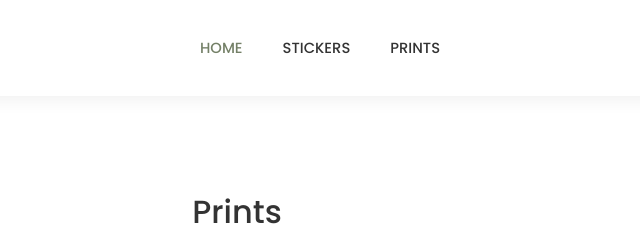
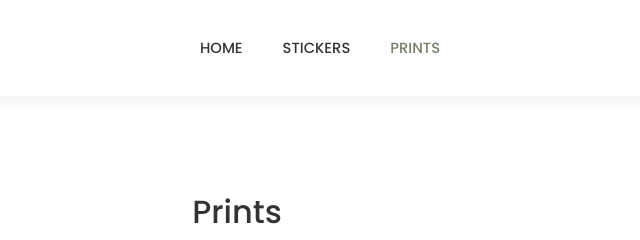
Before and after one commit to normaville/avnartshop, a plain HTML site: page prints.html in a window 1280 px wide. Shown: the top 240 px of the page, 403-1043 px from the left. Drawn offline with Linux system fonts and the light colour scheme.

Commit message:
Update prints.html

```diff
--- a/prints.html
+++ b/prints.html
@@ -17,9 +17,9 @@
             </a>
 
             <div class="navlist flex">
-                <a href="index.html" class="link link-active">home</a>
+                <a href="index.html" class="link">home</a>
                 <a href="stickers.html" class="link">stickers</a>
-                <a href="prints.html" class="link">prints</a>
+                <a href="prints.html" class="link link-active">prints</a>
             </div>
 
             <div class="nav-icons flex">
```
